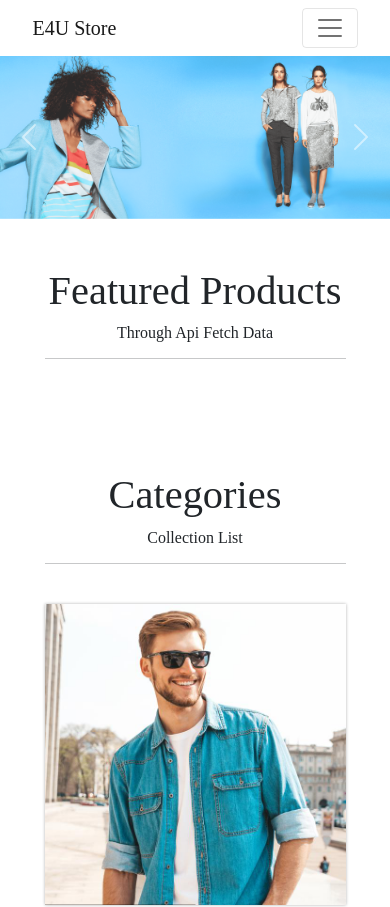
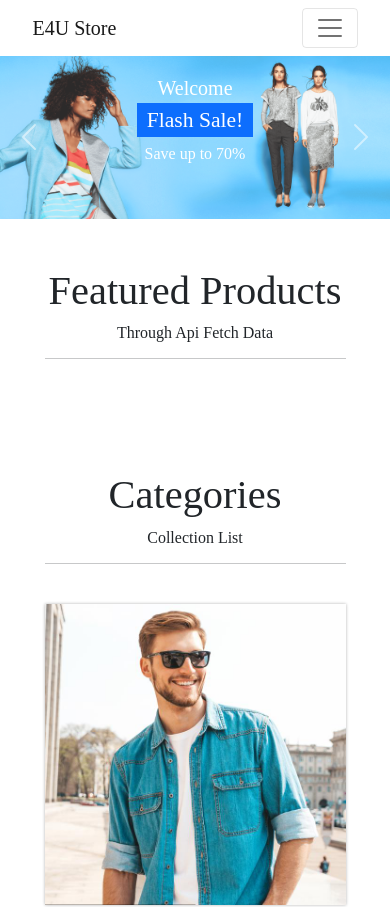
Before and after one commit to sajeel93/E4U-Store, a React (Create React App) app: page / in a window 390 px wide. Shown: the top 907 px of the page. Built offline with nearby package versions, Linux system fonts and the light colour scheme; no server answers.

Commit message:
Some Responsive Issue Fixed

```diff
--- a/src/Components/Pages/Header/Slider/Slider.js
+++ b/src/Components/Pages/Header/Slider/Slider.js
@@ -14,7 +14,7 @@ function Slder() {
             <div className="carousel-inner">
                 <div className="carousel-item active">
                 <img className="d-block w-100" src={Imgone} alt="First slide" />
-                <div className="carousel-caption d-none d-md-block text-caption-s">
+                <div className="carousel-caption d-md-block text-caption-s">
                     <h5 className="align-items-center d-flex justify-content-center text-caption-s-t">Welcome</h5>
                     <h4><span>Flash Sale!</span></h4>
                     <p>Save up to 70%</p>
@@ -23,7 +23,7 @@ function Slder() {
                 </div>
                 <div className="carousel-item">
                 <img className="d-block w-100" src={Img2} alt="Second slide" />
-                <div className="carousel-caption d-none d-md-block text-caption-s2">
+                <div className="carousel-caption d-md-block text-caption-s2">
                     <h5 className="align-items-center d-flex justify-content-center text-caption-s-t2">Summer 2021</h5>
                     <h4><span>New Arrivals!</span></h4>
                     <p>Save up to 70%</p>
--- a/src/index.css
+++ b/src/index.css
@@ -219,3 +219,24 @@ footer.page-footer {
 .minus, .plus {
   padding: 5px;
 }
+
+@media only screen and (max-width:767px) {
+
+  .text-caption-s, .text-caption-s2 {
+    top: 50px !important;
+  }
+  .text-caption-s button, .text-caption-s2 button {
+    margin-top: 0px !important;
+    display: none;
+  }
+
+}
+
+@media only screen and (max-width:420px) {
+
+  .text-caption-s, .text-caption-s2 {
+    top: 0px !important;
+  }
+
+
+}
```
